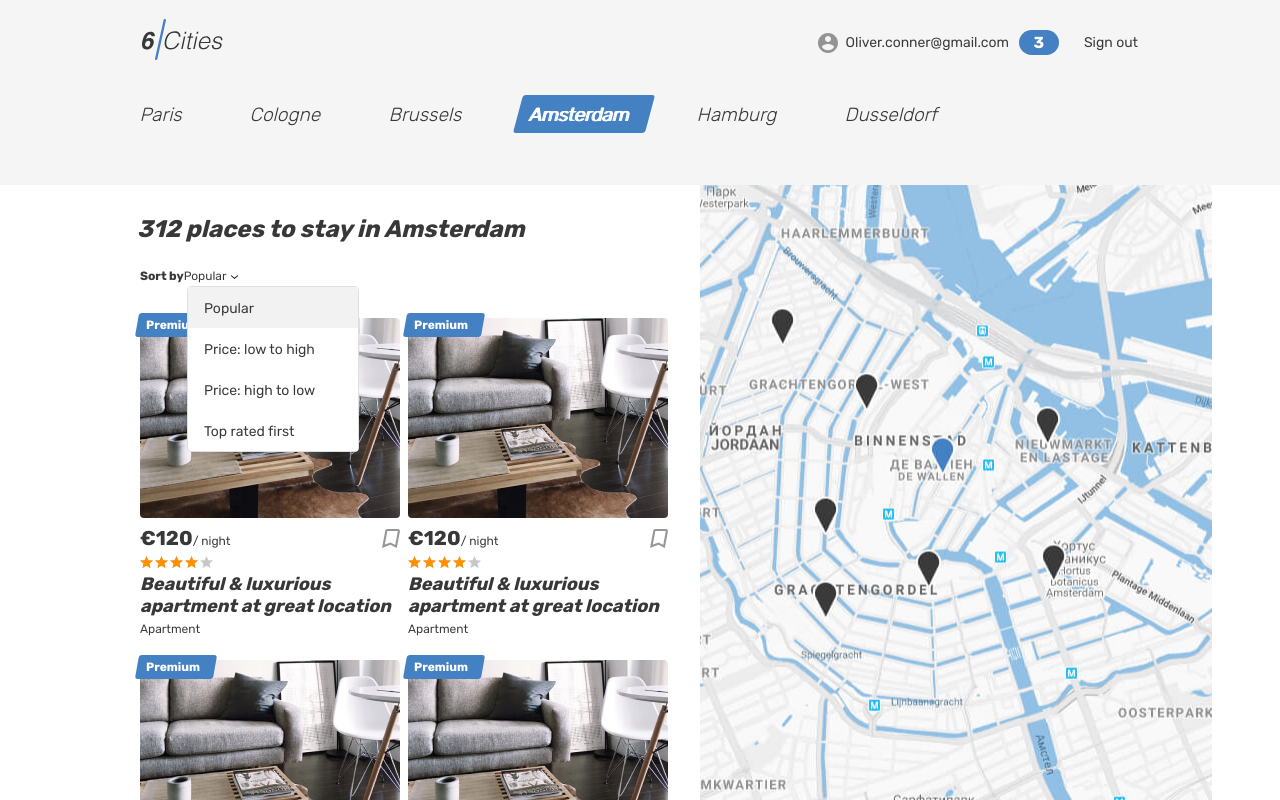
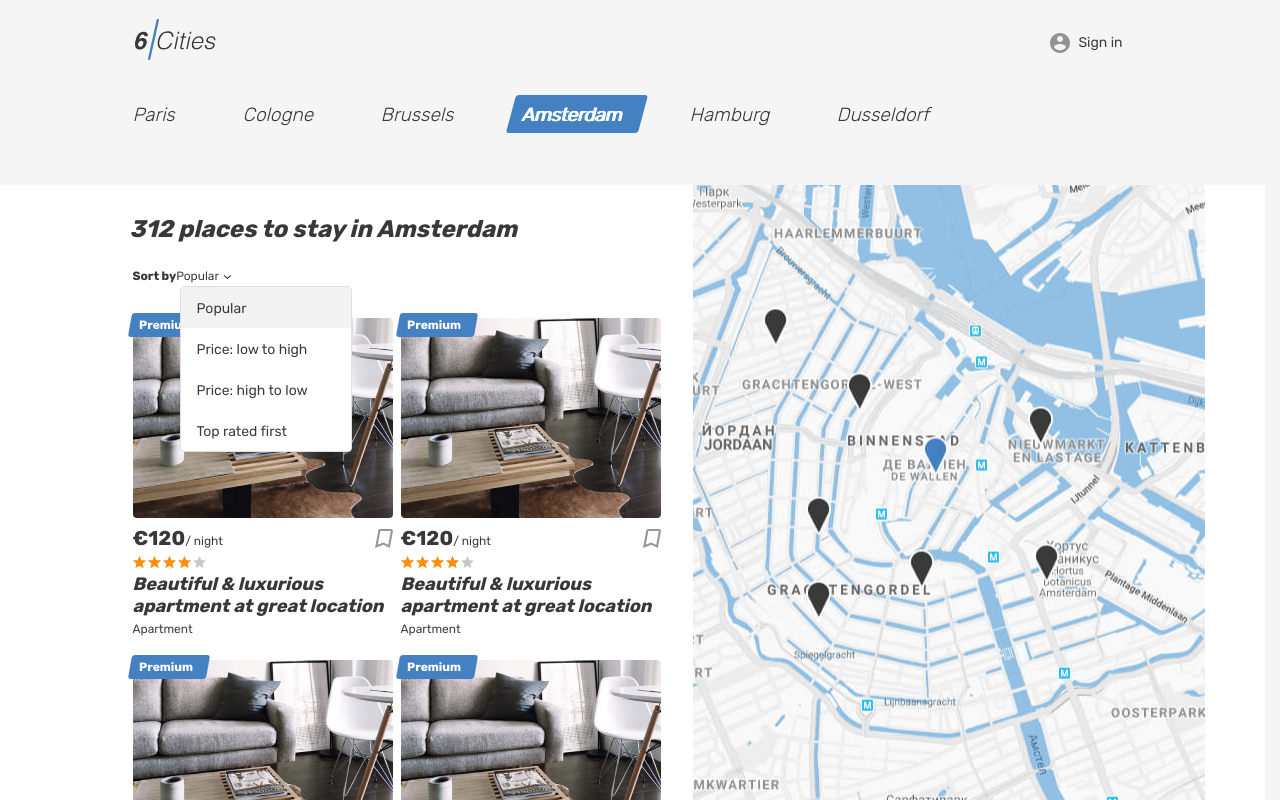
Before and after one commit to htmlacademy-univer-javascript-3/2501955-six-cities-7, a React (Vite) app: page / in a window 1280 px wide. Built offline with nearby package versions, Linux system fonts and the light colour scheme.

Commit message:
https://up.htmlacademy.ru/univer-js3/7/tasks/4

```diff
--- a/index.html
+++ b/index.html
@@ -1,5 +1,5 @@
 <!DOCTYPE html>
-<html lang="en">
+<html lang="en" style="scrollbar-gutter: stable;">
 <head>
   <meta charset="utf-8">
   <base href="/">
--- a/src/components/app/app.tsx
+++ b/src/components/app/app.tsx
@@ -9,6 +9,7 @@ import FavoritesPage from '../../pages/favorites-page/favorites-page';
 import OfferPage from '../../pages/offer-page/offer-page';
 import NotFoundPage from '../../pages/not-found-page/not-found-page';
 import PrivateRoute from '../private-route/private-route';
+import Header from '../header/header';
 
 type AppProps = {
   offersCount: number;
@@ -19,6 +20,7 @@ function App({ offersCount }: AppProps): ReactElement {
     <HelmetProvider>
       <BrowserRouter>
         <Routes>
+          <Route element={<Header authorizationStatus={AuthorizationStatus.NoAuth} />}>
             <Route
               path={AppRoute.Root}
               element={<MainPage offersCount={offersCount} />}
@@ -43,6 +45,7 @@ function App({ offersCount }: AppProps): ReactElement {
               path='*'
               element={<NotFoundPage />}
             />
+          </Route>
         </Routes>
       </BrowserRouter>
     </HelmetProvider>
--- /dev/null
+++ b/src/components/header/header.tsx
@@ -0,0 +1,80 @@
+import { ReactElement } from 'react';
+import { Link, Outlet, useLocation } from 'react-router-dom';
+import { AppRoute } from '../../enums/app-route';
+import { AuthorizationStatus } from '../../enums/authorization-status';
+
+type HeaderProps = {
+  authorizationStatus: AuthorizationStatus;
+};
+
+function Header({ authorizationStatus }: HeaderProps): ReactElement {
+  const { pathname } = useLocation() as { pathname: AppRoute };
+  const isLoginPage: boolean = pathname === AppRoute.Login;
+  const isAuthorized: boolean = authorizationStatus === AuthorizationStatus.Auth;
+
+  let rootClassName: string = '';
+  if (pathname === AppRoute.Root) {
+    rootClassName = 'page--gray page--main';
+  } else if (isLoginPage) {
+    rootClassName = 'page--gray page--login';
+  }
+
+  return (
+    <div className={`page ${rootClassName}`}>
+      <header className="header">
+        <div className="container">
+          <div className="header__wrapper">
+            <div className="header__left">
+              <Link
+                className="header__logo-link header__logo-link--active"
+                to={AppRoute.Root}
+              >
+                <img
+                  className="header__logo"
+                  src="img/logo.svg"
+                  alt="6 cities logo"
+                  width="81"
+                  height="41"
+                />
+              </Link>
+            </div>
+            {!isLoginPage && (
+              <nav className="header__nav">
+                <ul className="header__nav-list">
+                  <li className="header__nav-item user">
+                    <Link
+                      className="header__nav-link header__nav-link--profile"
+                      to={isAuthorized ? '#' : AppRoute.Login}
+                    >
+                      <div className="header__avatar-wrapper user__avatar-wrapper" />
+                      {isAuthorized ? (
+                        <>
+                          <span className="header__user-name user__name">
+                            Oliver.conner@gmail.com
+                          </span>
+                          <span className="header__favorite-count">3</span>
+                        </>
+                      ) : (
+                        <span className="header__login">Sign in</span>
+                      )}
+                    </Link>
+                  </li>
+                  {isAuthorized && (
+                    <li className="header__nav-item">
+                      <Link className="header__nav-link" to="#">
+                        <span className="header__signout">Sign out</span>
+                      </Link>
+                    </li>
+                  )}
+                </ul>
+              </nav>
+            )}
+          </div>
+        </div>
+      </header>
+      <Outlet />
+    </div>
+  );
+}
+
+export default Header;
--- a/src/pages/favorites-page/favorites-page.tsx
+++ b/src/pages/favorites-page/favorites-page.tsx
@@ -3,39 +3,10 @@ import { Helmet } from 'react-helmet-async';
 
 function FavoritesPage(): ReactElement {
   return (
-    <div className="page">
+    <>
       <Helmet>
         <title>6 cities | Favorites</title>
       </Helmet>
-
-      <header className="header">
-        <div className="container">
-          <div className="header__wrapper">
-            <div className="header__left">
-              <a className="header__logo-link" href="main.html">
-                <img className="header__logo" src="img/logo.svg" alt="6 cities logo" width="81" height="41" />
-              </a>
-            </div>
-            <nav className="header__nav">
-              <ul className="header__nav-list">
-                <li className="header__nav-item user">
-                  <a className="header__nav-link header__nav-link--profile" href="#">
-                    <div className="header__avatar-wrapper user__avatar-wrapper">
-                    </div>
-                    <span className="header__user-name user__name">Oliver.conner@gmail.com</span>
-                    <span className="header__favorite-count">3</span>
-                  </a>
-                </li>
-                <li className="header__nav-item">
-                  <a className="header__nav-link" href="#">
-                    <span className="header__signout">Sign out</span>
-                  </a>
-                </li>
-              </ul>
-            </nav>
-          </div>
-        </div>
-      </header>
 
       <main className="page__main page__main--favorites">
         <div className="page__favorites-container container">
@@ -171,7 +142,7 @@ function FavoritesPage(): ReactElement {
           <img className="footer__logo" src="img/logo.svg" alt="6 cities logo" width="64" height="33" />
         </a>
       </footer>
-    </div>
+    </>
   );
 }
 
--- a/src/pages/login-page/login-page.tsx
+++ b/src/pages/login-page/login-page.tsx
@@ -3,22 +3,10 @@ import { Helmet } from 'react-helmet-async';
 
 function LoginPage(): ReactElement {
   return (
-    <div className="page page--gray page--login">
+    <>
       <Helmet>
         <title>6 cities | Login</title>
       </Helmet>
-
-      <header className="header">
-        <div className="container">
-          <div className="header__wrapper">
-            <div className="header__left">
-              <a className="header__logo-link" href="main.html">
-                <img className="header__logo" src="img/logo.svg" alt="6 cities logo" width="81" height="41" />
-              </a>
-            </div>
-          </div>
-        </div>
-      </header>
 
       <main className="page__main page__main--login">
         <div className="page__login-container container">
@@ -45,7 +33,7 @@ function LoginPage(): ReactElement {
           </section>
         </div>
       </main>
-    </div>
+    </>
   );
 }
 
--- a/src/pages/main-page/main-page.tsx
+++ b/src/pages/main-page/main-page.tsx
@@ -8,39 +8,10 @@ type MainPageProps = {
 
 function MainPage({ offersCount }: MainPageProps): ReactElement {
   return (
-    <div className="page page--gray page--main">
+    <>
       <Helmet>
         <title>6 cities | Main</title>
       </Helmet>
-
-      <header className="header">
-        <div className="container">
-          <div className="header__wrapper">
-            <div className="header__left">
-              <a className="header__logo-link header__logo-link--active">
-                <img className="header__logo" src="img/logo.svg" alt="6 cities logo" width="81" height="41" />
-              </a>
-            </div>
-            <nav className="header__nav">
-              <ul className="header__nav-list">
-                <li className="header__nav-item user">
-                  <a className="header__nav-link header__nav-link--profile" href="#">
-                    <div className="header__avatar-wrapper user__avatar-wrapper">
-                    </div>
-                    <span className="header__user-name user__name">Oliver.conner@gmail.com</span>
-                    <span className="header__favorite-count">3</span>
-                  </a>
-                </li>
-                <li className="header__nav-item">
-                  <a className="header__nav-link" href="#">
-                    <span className="header__signout">Sign out</span>
-                  </a>
-                </li>
-              </ul>
-            </nav>
-          </div>
-        </div>
-      </header>
 
       <main className="page__main page__main--index">
         <h1 className="visually-hidden">Cities</h1>
@@ -112,7 +83,7 @@ function MainPage({ offersCount }: MainPageProps): ReactElement {
           </div>
         </div>
       </main>
-    </div>
+    </>
   );
 }
 
--- a/src/pages/offer-page/offer-page.tsx
+++ b/src/pages/offer-page/offer-page.tsx
@@ -3,39 +3,10 @@ import { Helmet } from 'react-helmet-async';
 
 function OfferPage(): ReactElement {
   return (
-    <div className="page">
+    <>
       <Helmet>
         <title>6 cities | Offer</title>
       </Helmet>
-
-      <header className="header">
-        <div className="container">
-          <div className="header__wrapper">
-            <div className="header__left">
-              <a className="header__logo-link" href="main.html">
-                <img className="header__logo" src="img/logo.svg" alt="6 cities logo" width="81" height="41" />
-              </a>
-            </div>
-            <nav className="header__nav">
-              <ul className="header__nav-list">
-                <li className="header__nav-item user">
-                  <a className="header__nav-link header__nav-link--profile" href="#">
-                    <div className="header__avatar-wrapper user__avatar-wrapper">
-                    </div>
-                    <span className="header__user-name user__name">Oliver.conner@gmail.com</span>
-                    <span className="header__favorite-count">3</span>
-                  </a>
-                </li>
-                <li className="header__nav-item">
-                  <a className="header__nav-link" href="#">
-                    <span className="header__signout">Sign out</span>
-                  </a>
-                </li>
-              </ul>
-            </nav>
-          </div>
-        </div>
-      </header>
 
       <main className="page__main page__main--offer">
         <section className="offer">
@@ -339,7 +310,7 @@ function OfferPage(): ReactElement {
           </section>
         </div>
       </main>
-    </div>
+    </>
   );
 }
 
```
Lines whose indentation alone changed are shown as unchanged.
